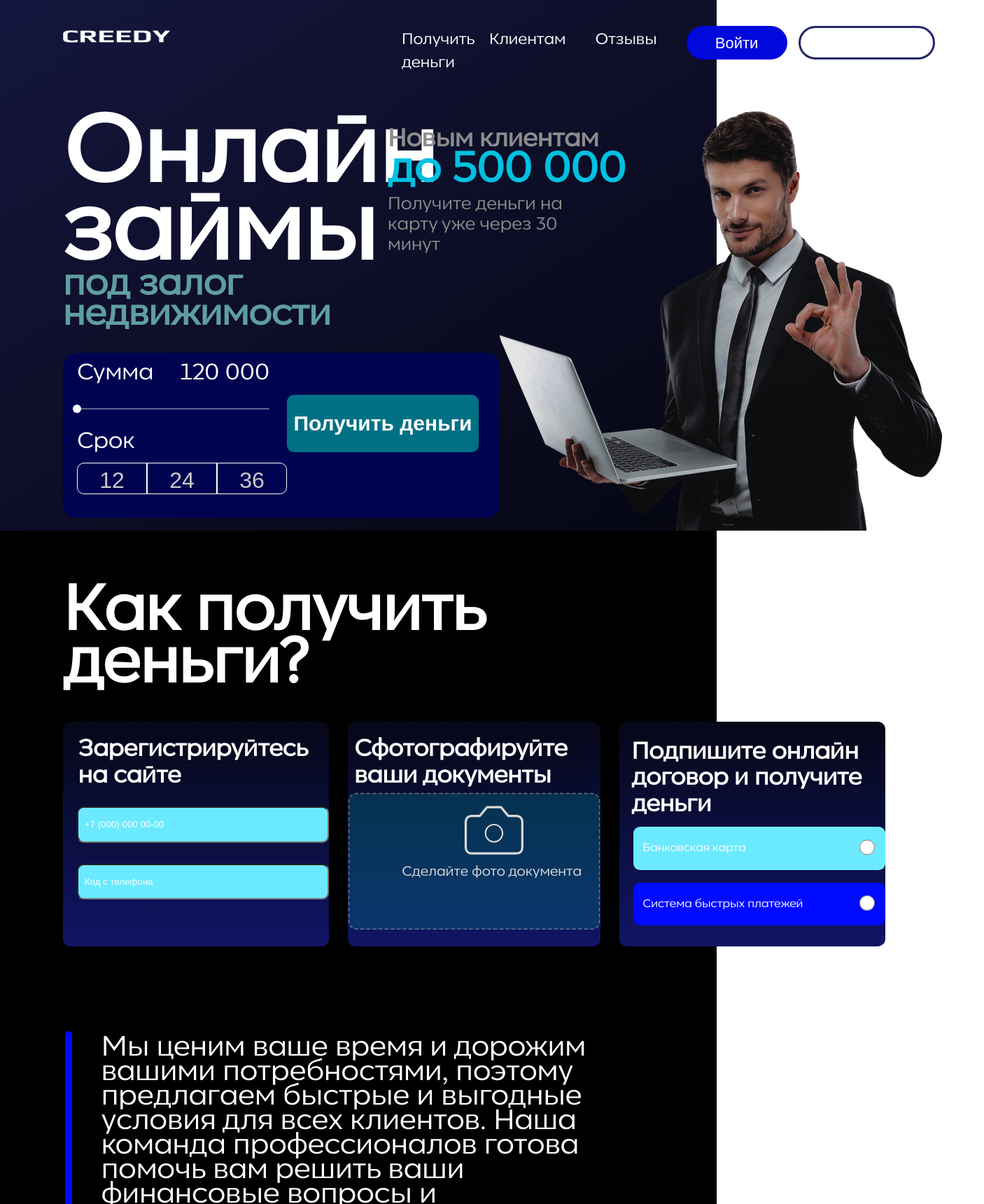
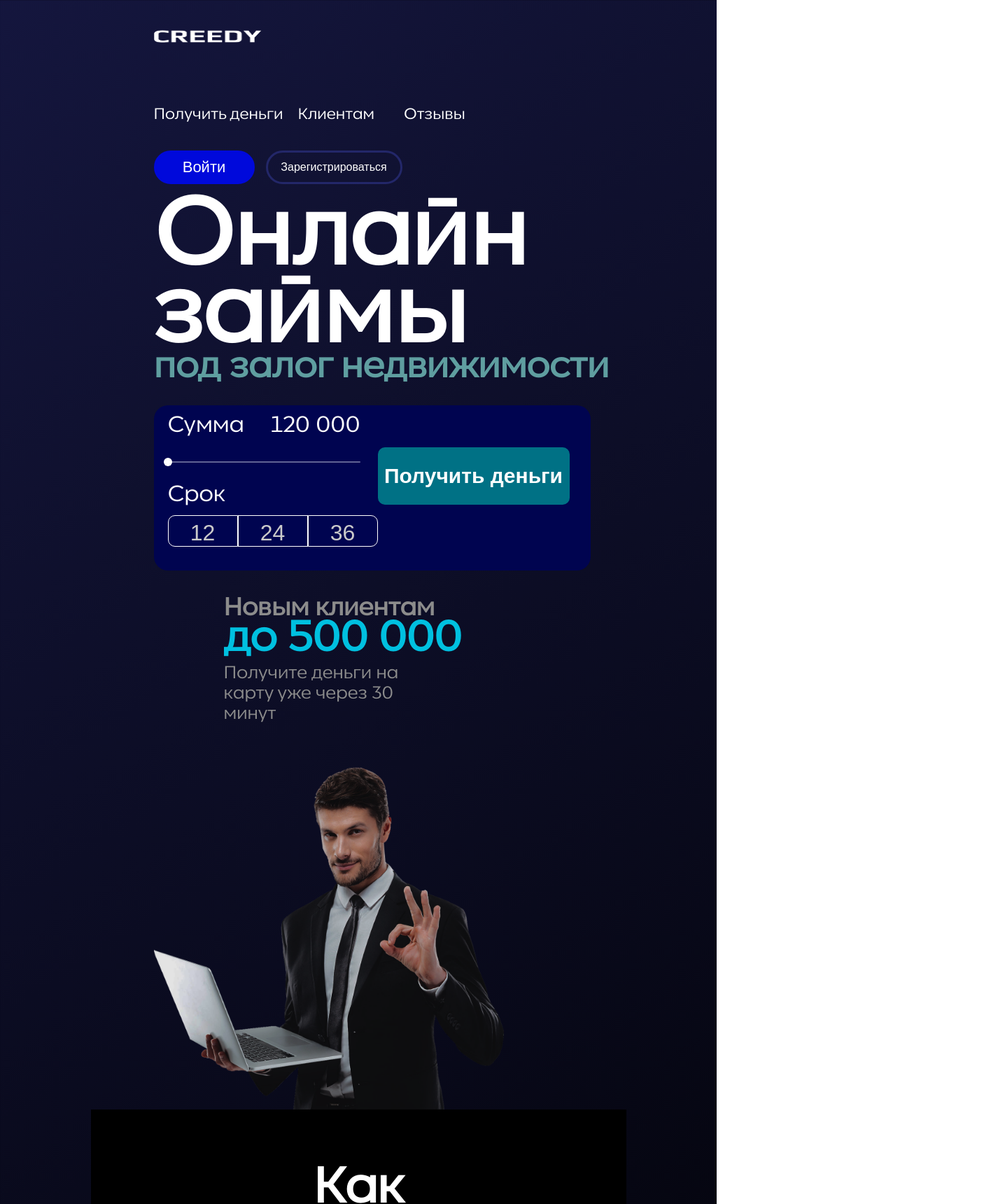
Before and after one commit to Perishte-135/Online_loans_website, a React (Create React App) app: page / in a window 1024 px wide. Shown: the top 1720 px of the page at 70% size, 1406 px wide, since content can reach past the window. Built offline with nearby package versions, Linux system fonts and the light colour scheme.

Commit message:
added laptop version and tablet version

```diff
--- a/src/pages/creedy/Creedy.css
+++ b/src/pages/creedy/Creedy.css
@@ -714,6 +714,146 @@ a {
 /*Adaptive design*/
 /*Laptop Version Styles*/
 
+@media all and (min-width: 769px) and (max-width: 1024px) {
+   .container {
+     max-width: 765px;
+     width: 100%;
+     margin: 0 auto;
+   }
+
+  .header {
+    display: flex;
+    flex-direction: column;
+  }
+
+  .online_loans_block {
+    display: flex;
+    flex-direction: column;
+  }
+
+  .form {
+    display: flex;
+    flex-direction: column;
+  }
+
+  .general_block {
+    display: flex;
+    flex-direction: column;
+    margin-left: 80px;
+  }
+
+  .general_block div:last-child {
+    margin-left: 0;
+  }
+
+  .first_three_reviews {
+    display: flex;
+    flex-direction: column;
+  }
+
+  .first_three_reviews div {
+    margin-bottom: 30px;
+  }
+
+  .second_three_reviews {
+    display: flex;
+    flex-direction: column;
+  }
+
+  .second_three_reviews div {
+    margin-bottom: 30px;
+  }
+
+  .apply_loan_btn {
+    margin-top: 80px;
+  }
+
+  .reviews_block  {
+    padding: 42px 180px 70px;
+  }
+
+  .reviews_block h2 {
+    font-size: 70px;
+  }
+
+  .apply_for_loan_block {
+    display: flex;
+    flex-direction: column;
+    text-align: center;
+  }
+
+  .asked_questions_block h2 {
+    font-size: 70px;
+    line-height: 70px;
+  }
+
+  .question_block div p {
+    font-size: 28px;
+  }
+
+
+  .menu {
+    padding-top: 0;
+  }
+
+  .get_now {
+    font-size: 70px;
+  }
+
+  .online_loans_title {
+    order: 1;
+  }
+
+  .online_loans_desc {
+    order: 2;
+    margin-left: 100px;
+  }
+
+  .online_loans_img {
+    order: 3;
+    margin-top: 270px;
+    width: 500px;
+    height: 500px;
+  }
+
+  .online_loans_img img {
+    width: 500px;
+    height: 500px;
+  }
+
+  .get_money_form {
+    padding: 65px 180px 0;
+    text-align: center;
+  }
+
+  .get_money_form h2 {
+    font-size: 70px;
+  }
+
+  .get_money_desc {
+    padding: 0;
+  }
+
+  .why_us_block h3 {
+    font-size: 70px;
+  }
+
+  .new_clients {
+    left: 0;
+  }
+
+  .till_amount {
+    left: 0;
+  }
+
+  .desc {
+    left: 0;
+  }
+}
+/*End of Laptop Version styles*/
+
+/*Tablet Version Styles*/
+
 @media all and (min-width: 585px) and (max-width: 768px) {
   .container {
     max-width: 590px;
@@ -894,7 +1034,7 @@ a {
   }
 }
 
-/*End of Laptop Version  Styles*/
+/*End of Tablet Version  Styles*/
 
 /* Mobile Version */
 @media all and (min-width: 418px) and (max-width: 450px) {
```
